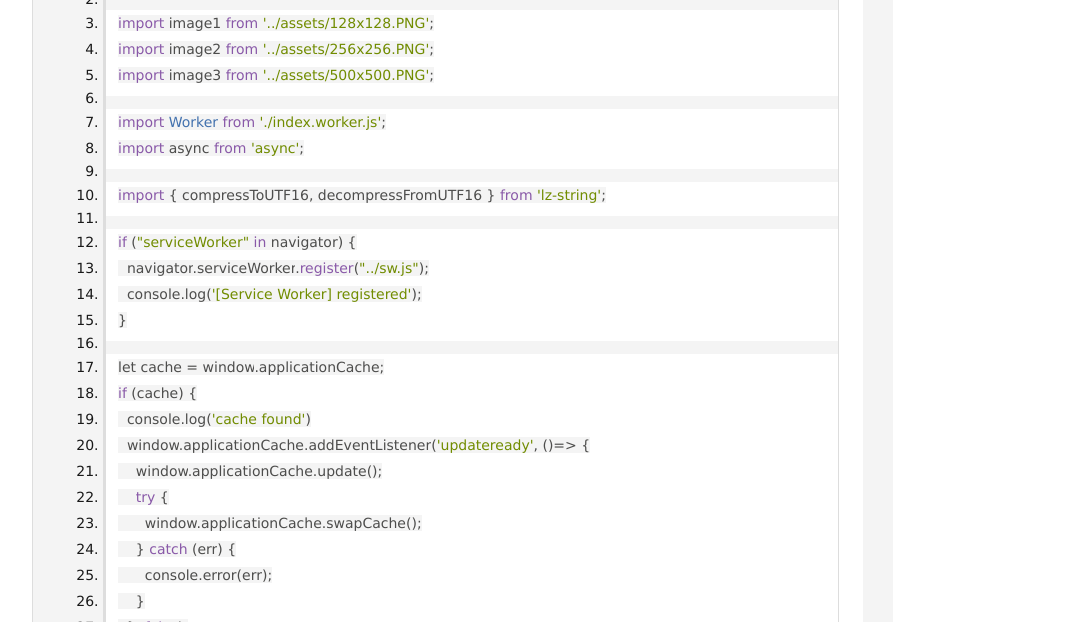
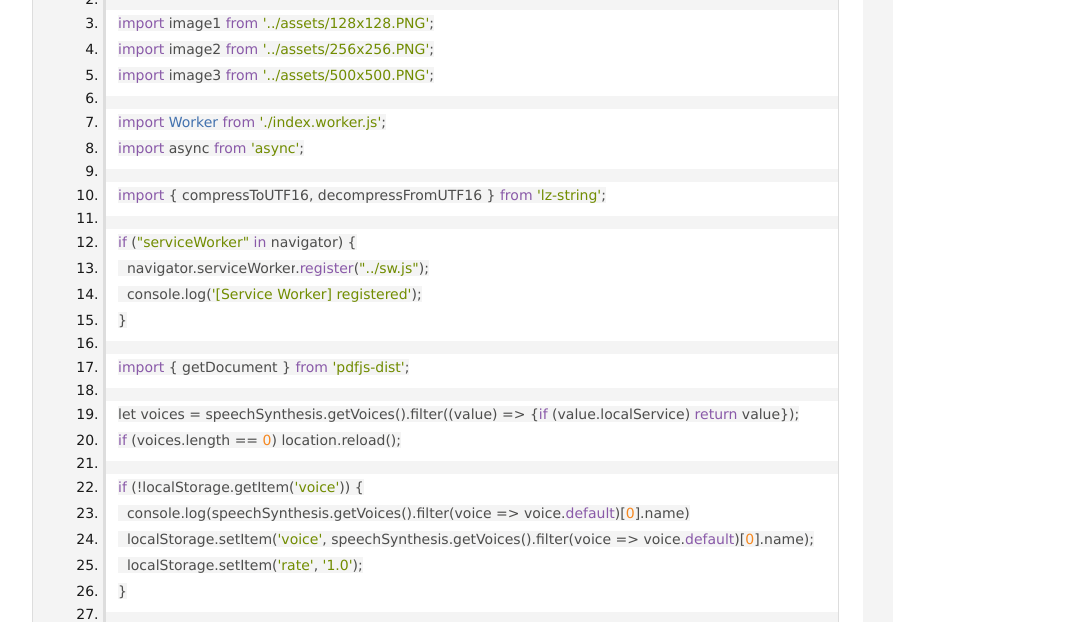
Before and after one commit to snailcreature/pdfspeak, a website built with webpack: page docs/index.js.html in a window 1280 px wide. Shown: the part 176-798 px from the top of the page, without its empty margins (0-1075 px from the left). Built offline with nearby package versions, Linux system fonts and the light colour scheme.

Commit message:
Updated to patch security vulnerabilities

```diff
--- a/docs/index.js.html
+++ b/docs/index.js.html
@@ -42,22 +42,6 @@ if ("serviceWorker" in navigator) {
   console.log('[Service Worker] registered');
 }
 
-let cache = window.applicationCache;
-if (cache) {
-  console.log('cache found')
-  window.applicationCache.addEventListener('updateready', ()=> {
-    window.applicationCache.update();
-    try {
-      window.applicationCache.swapCache();
-    } catch (err) {
-      console.error(err);
-    }
-  }, false);
-
-  window.applicationCache.addEventListener('error', (e) => {
-    console.error(e);
-  }, false);
-}
 import { getDocument } from 'pdfjs-dist';
 
 let voices = speechSynthesis.getVoices().filter((value) => {if (value.localService) return value});
@@ -316,7 +300,7 @@ testBttn.addEventListener('click', () => {
 <br class="clear">
 
 <footer>
-    Documentation generated by <a href="https://github.com/jsdoc/jsdoc">JSDoc 3.6.11</a> on Sat Feb 25 2023 17:09:18 GMT+0000 (Greenwich Mean Time)
+    Documentation generated by <a href="https://github.com/jsdoc/jsdoc">JSDoc 4.0.3</a> on Tue May 07 2024 14:17:15 GMT+0100 (British Summer Time)
 </footer>
 
 <script> prettyPrint(); </script>
--- a/package.json
+++ b/package.json
@@ -41,11 +41,11 @@
     "fs": "^0.0.1-security",
     "fs-web": "^1.0.1",
     "https-browserify": "^1.0.0",
-    "jsdoc": "^3.6.10",
+    "jsdoc": "^4.0.3",
     "lz-string": "^1.4.4",
     "pdf-parse": "^1.1.1",
     "pdfjs": "^2.4.7",
-    "pdfjs-dist": "2.10.377",
+    "pdfjs-dist": "^4.2.67",
     "pdfreader": "^3.0.0",
     "stream-browserify": "^3.0.0",
     "stream-http": "^3.2.0",
```
Also changed, not shown: docs/global.html (+2 -2 lines), docs/index.html (+1 -1 lines), dist/javascript/index.js, dist/javascript/runtime.js, dist/javascript/vendors.js, 2 other files.
